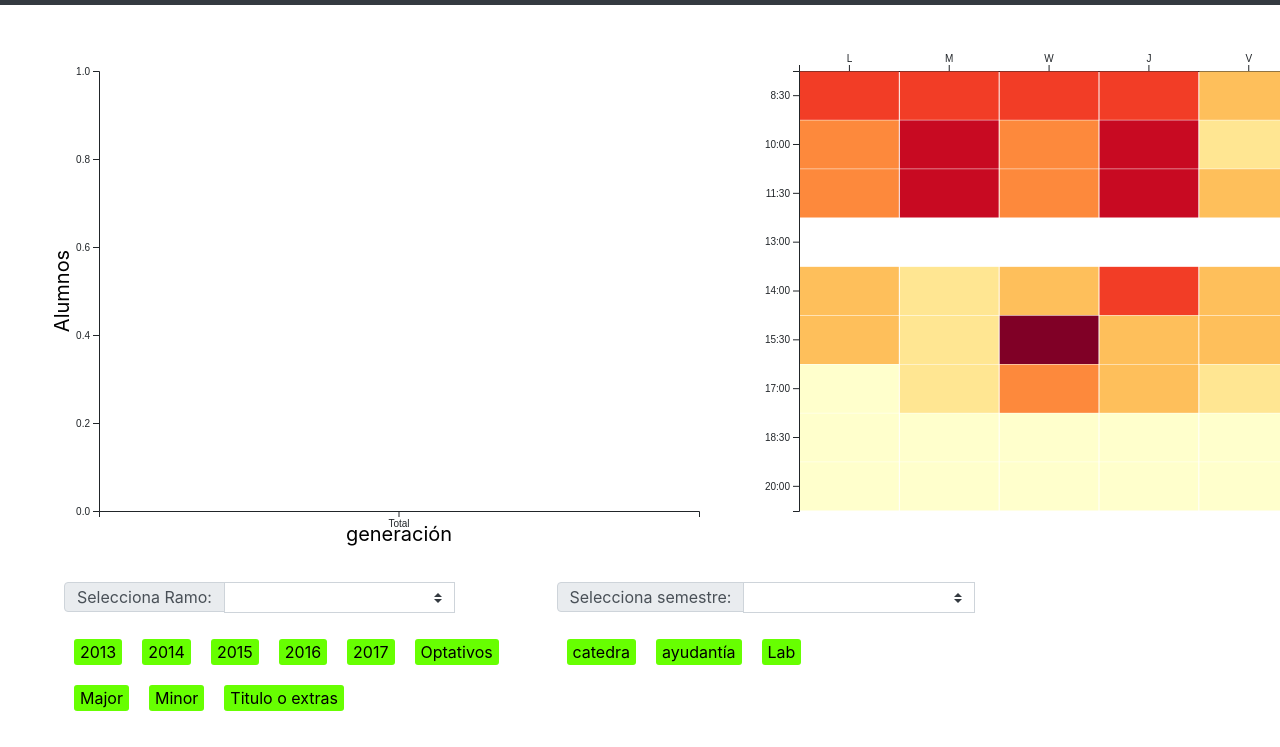
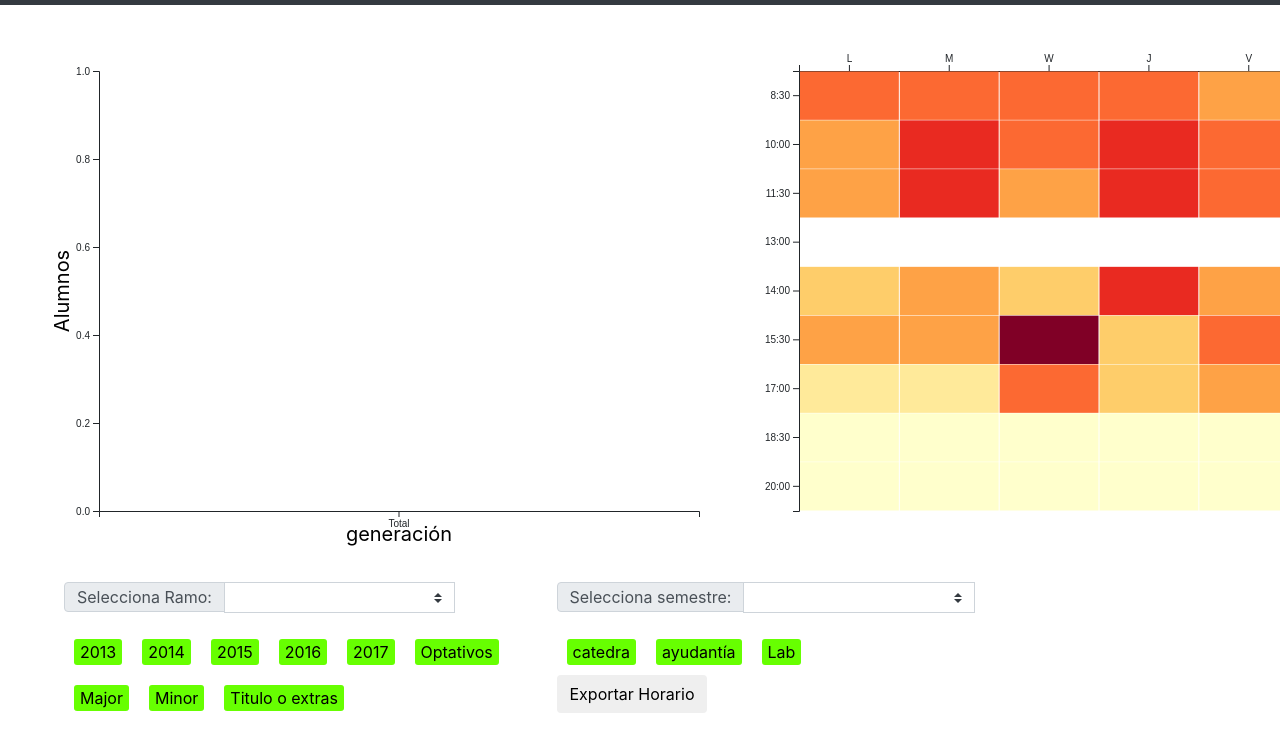
Before and after one commit to jgespinosa10/IPRE, a website: page index.html in a window 1280 px wide. Shown: the part 53-800 px from the top of the page. Drawn offline with nearby package versions, Linux system fonts and the light colour scheme.

Commit message:
Export funcionando

```diff
--- a/index.html
+++ b/index.html
@@ -127,12 +127,12 @@
           </div>
           <div class = "col-md-5">
             <div id="Filtros2"></div>
+             <button id= "exportbutton" type="button" class = "btn" onclick = "exportar_csv()">Exportar Horario</button>
           </div>
         </div>
     </div>
 
     <!-- /.container -->
-
     <!-- Bootstrap core JavaScript -->
     <script src="vendor/jquery/jquery.min.js"></script>
     <script src="vendor/bootstrap/js/bootstrap.bundle.min.js"></script>
--- a/js/heatmap.js
+++ b/js/heatmap.js
@@ -18,6 +18,7 @@ var dias = ["L", "M", "W", "J", "V", "S"];
 var horarios = ["8:30", "10:00", "11:30", "13:00", "14:00", "15:30", "17:00", "18:30", "20:00"];
 
 var cambio = {"1": "8:30", "2":"10:00", "3":"11:30", "4":"14:00", "5":"15:30", "6":"17:00", "7":"18:30", "8":"20:00"}
+var otrocambio = {"8:30" : "1", "10:00" : "2", "11:30" : "3", "14:00" : "4", "15:30" : "5", "17:00" : "6", "18:30": "7", "20:00" : "8"}
 
 var	tooltip2 = d3.select("body").append("div")
 	                .style("position", "absolute")
@@ -123,6 +124,7 @@ d3.csv("data/20182.csv").then(dataset1 => {
 
         dataset1.forEach(d => {
             let temp = d["Catedra"].split(";");
+                console.log(temp)
             temp.forEach((f,i) => {
                 let a = f.split(":")
                 temp[i] = [a[0], cambio[a[1]]];
@@ -390,8 +392,55 @@ function cambiarheat() {
             .style("fill", function(d) { return color(d[2]/maxRow)} )
 };
 
+function exportar_csv(){
+  const rows = semestres["2018-2"].map(x => Object.values(x));
+  rows.forEach(function(x){
+                    x[2].forEach(function(i){
+                        i[1] = otrocambio[i[1]];
+                    })
+                    x[3].forEach(function(i){
+                        i[1] = otrocambio[i[1]];
+                    })
+                    x[4].forEach(function(i){
+                        i[1] = otrocambio[i[1]];
+                    })
+                    if(x[0] == "Conocimiento, Cultura y Tecnología"){
+                        x[0] = '"Conocimiento, Cultura y Tecnología"'
+                    }
+                    if(x[2][0] == ""){
+                      x[2] = " "}
+                    else{
+                      x[2] = x[2].join(";").split(',').join(":")}
+                    if(x[3][0] == ""){
+                      x[3] = " "}
+                    else {
+                    x[3] = x[3].join(";").split(',').join(":")}
+                    if(x[4][0] == ""){
+                      x[4] = " "}
+                    else{
+                    x[4] = x[4].join(";").split(',').join(":")}})
+  let csvContent = "data:text/csv;charset=utf-8," + "Nombre Curso,NRC,Catedra,Ayudantia,Lab\n"
+    + rows.map(function(e){
+        if(e[2] == ":"){
+            e[2] = ""
+        }
+        if(e[3] == ":"){
+            e[3] = ""
+        }if(e[4] == ":"){
+            e[4] = ""
+        }
+        return e.join(',')
+    }).join("\n")
+  var encodedUri = encodeURI(csvContent);
+  var link = document.createElement("a");
+  link.setAttribute("href", encodedUri);
+  link.setAttribute("download", "2018-2.csv");
+  document.body.appendChild(link);
+
+  link.click();
+}
+
 function mostrar_catedra() {
-    console.log(d3.select(this));
     if (catedra) {
 		d3.select(this).style("background-color", "rgb(244, 91, 83)");
 		catedra = false;
```
Also changed, not shown: data/20182.csv (+24 -24 lines).
